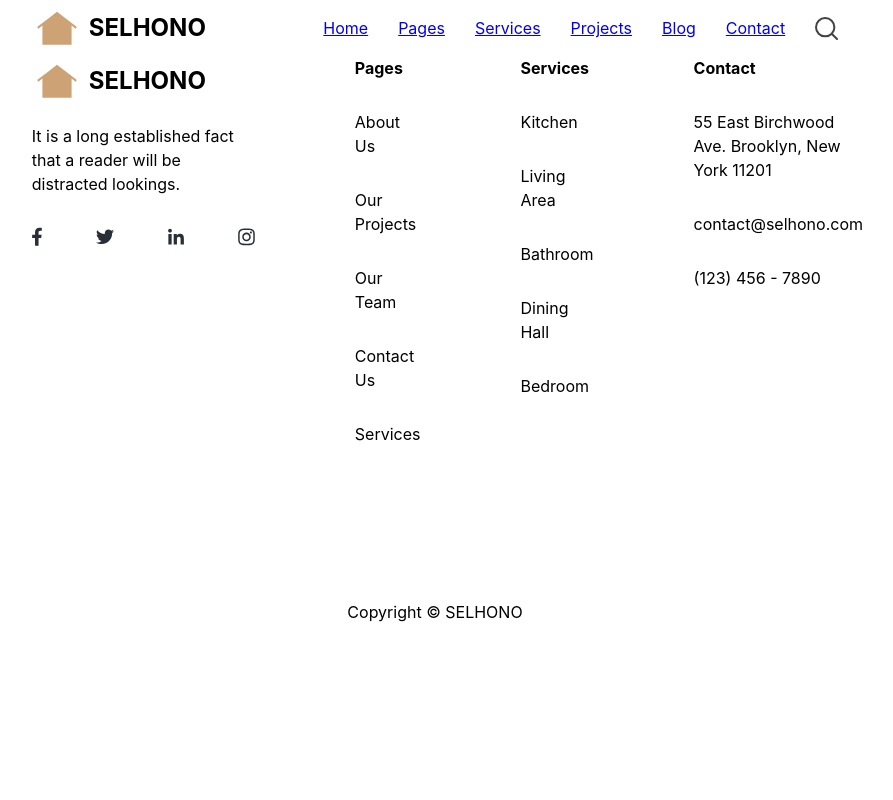
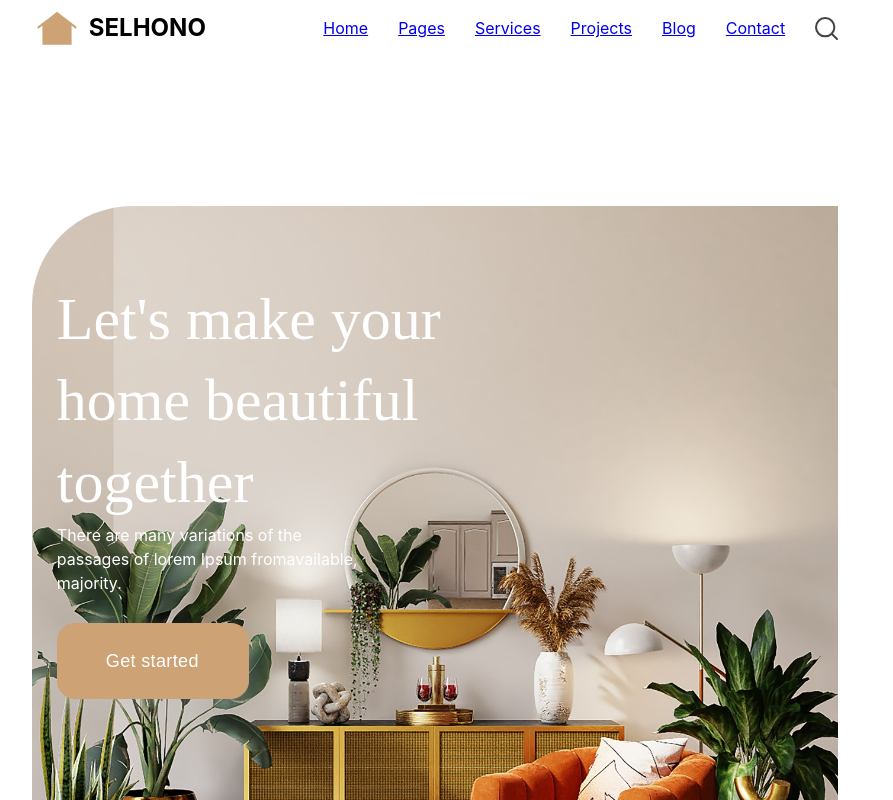
Before and after one commit to nadiia-gor/selhomo-project, a React (Vite) app in the folder homeworks_128/term_project/: page / in a window 1280 px wide. Shown: the top 800 px of the page, without its empty margins (205-1098 px from the left). Built offline with nearby package versions, Linux system fonts and the light colour scheme.

Commit message:
home psge

```diff
--- a/homeworks_128/term_project/package.json
+++ b/homeworks_128/term_project/package.json
@@ -10,6 +10,7 @@
     "preview": "vite preview"
   },
   "dependencies": {
+    "@fontsource/dm-serif-display": "^5.0.19",
     "react": "^18.2.0",
     "react-dom": "^18.2.0",
     "react-router-dom": "^6.22.3",
--- a/homeworks_128/term_project/src/App.jsx
+++ b/homeworks_128/term_project/src/App.jsx
@@ -1,5 +1,6 @@
 import { createBrowserRouter, RouterProvider } from 'react-router-dom';
 import './App.css';
+import Home from './pages/Home/Home';
 import Blog from './pages/Blog';
 import Contact from './pages/Contact';
 import Layout from './pages/Layout';
@@ -12,6 +13,7 @@ const router = createBrowserRouter([
     path: '/',
     element: <Layout />,
     children: [
+      { path: '/', element: <Home /> },
       { path: 'pages', element: <Pages /> },
       { path: 'services', element: <Services /> },
       { path: 'projects', element: <Projects /> },
--- /dev/null
+++ b/homeworks_128/term_project/src/components/Button/Button.jsx
@@ -0,0 +1,11 @@
+import './Button.scss';
+
+const Button = ({ buttonText }) => {
+  return (
+    <button type="button" className="go-btn">
+      {buttonText}
+    </button>
+  );
+};
+
+export default Button;
--- /dev/null
+++ b/homeworks_128/term_project/src/components/Button/Button.scss
@@ -0,0 +1,15 @@
+.go-btn {
+  color: #fff;
+  border: 1px solid #cda274;
+  border-radius: 18px;
+  background: #cda274;
+  box-shadow: 0px 10px 20px 0px rgba(192, 192, 192, 0.35);
+  padding: 26px 49px 26px 48px;
+  text-align: center;
+  // font-family: Inter;
+  font-size: 18px;
+  // font-weight: 600;
+  line-height: 22.5px;
+  letter-spacing: 0.36px;
+  cursor: pointer;
+}
--- a/homeworks_128/term_project/src/components/Logo.jsx
+++ b/homeworks_128/term_project/src/components/Logo.jsx
@@ -1,4 +1,4 @@
-import React from 'react';
+// import React from 'react';
 import MyComponents from './MyComponents';
 
 const Logo = () => {
--- a/homeworks_128/term_project/src/pages/Home.jsx
+++ /dev/null
@@ -1,3 +0,0 @@
-const Home = () => {};
-
-export default Home;
--- /dev/null
+++ b/homeworks_128/term_project/src/pages/Home/Home.jsx
@@ -0,0 +1,21 @@
+import Button from '../../components/Button/Button';
+import './Home.scss';
+
+const Home = () => {
+  return (
+    <div className="home--container">
+      <div className="home--title-banner-container">
+        <div className="home--title-banner-info">
+          <h1>Let's make your home beautiful together</h1>
+          <p>
+            There are many variations of the passages of lorem Ipsum
+            fromavailable, majority.
+          </p>
+          <Button buttonText={'Get started'}></Button>
+        </div>
+      </div>
+    </div>
+  );
+};
+
+export default Home;
--- /dev/null
+++ b/homeworks_128/term_project/src/pages/Home/Home.scss
@@ -0,0 +1,32 @@
+.home--container {
+  width: 63%;
+  margin: 150px auto 0;
+  .home--title-banner-container {
+    background-image: url('./images/title-banner-bg.jpg');
+    background-size: cover;
+    background-position-y: center;
+    height: 758px;
+    border-radius: 100px 0px;
+    padding: 73px 0 0 25px;
+
+    .home--title-banner-info {
+      width: 60%;
+      * {
+        margin: 0;
+        color: #fff;
+      }
+
+      h1 {
+        font-family: 'DM Serif Display';
+        font-size: 60px;
+        font-weight: 400;
+        line-height: 81.25px;
+      }
+
+      p {
+        width: 67%;
+        margin-bottom: 28px;
+      }
+    }
+  }
+}
```
Also changed, not shown: homeworks_128/term_project/src/pages/Home/images/title-banner-bg.jpg (added), 1 other file (tests, documents, lock files or other folders).
